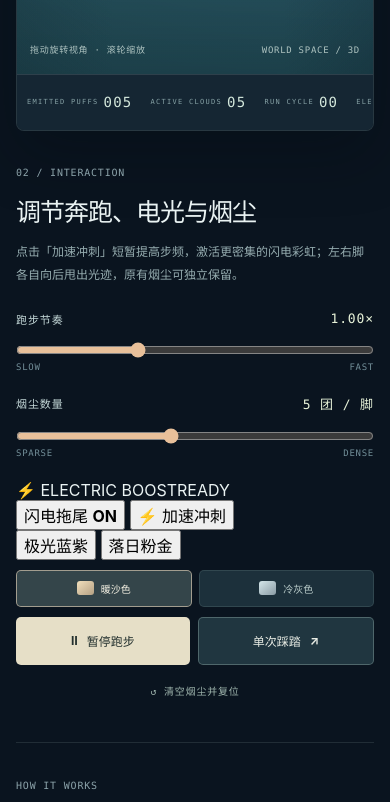
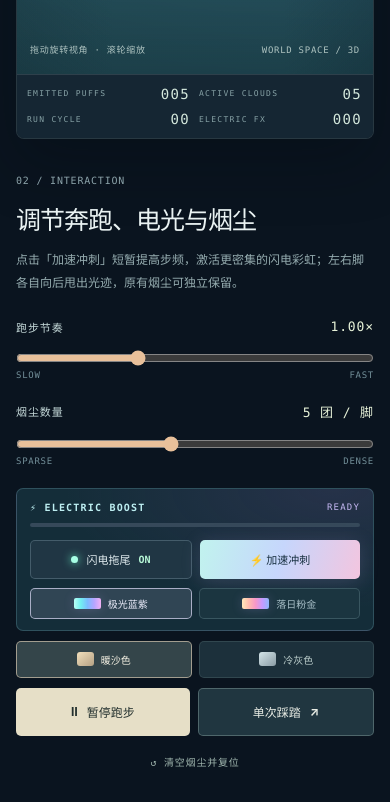
Before and after one commit to GioGyan90/3d_React_test2, a plain HTML site: page running-dust/index.html in a window 390 px wide. Shown: the part 724-1526 px from the top of the page. Drawn offline with nearby package versions, Linux system fonts and the light colour scheme.

Commit message:
style(running-dust): add responsive electric boost switch, meter and hue palettes

```diff
--- a/running-dust/style.css
+++ b/running-dust/style.css
@@ -41,3 +41,33 @@ footer{height:76px;border-top:1px solid #cdebe216;display:flex;justify-content:s
 @media(max-width:1060px){.shell{padding:0 28px}.workbench{grid-template-columns:1fr;gap:24px}.controls{max-width:850px}.intro-mark{font-size:100px}}
 @media(max-width:650px){.shell{padding:0 16px}.nav{height:auto;min-height:66px;flex-wrap:wrap;padding:13px 0;gap:10px}.identity{font-size:10px}.nav-right{gap:14px;font-size:10px}.nav-right a:first-child{display:none}.intro{padding:40px 0 34px}.intro-mark{display:none}h1{font-size:43px}.intro-copy{font-size:12px}.viewer-top{height:47px;padding:0 13px;font-size:8px}.viewport{height:420px}.top-left{top:15px;left:13px}.top-left b{font-size:16px}.top-right{top:15px;right:13px}.bottom-left{bottom:15px;left:13px}.bottom-right{bottom:15px;right:13px}.viewer-foot{padding:0 10px;gap:9px;height:56px}.readout{gap:5px}.readout span{font-size:7px}.readout strong{font-size:14px}.workbench{padding:36px 0}.controls{grid-template-columns:1fr}.control-actions{gap:10px}.explain{padding:37px 0;align-items:start;flex-direction:column}footer{height:66px;font-size:8px}}
 @media(prefers-reduced-motion:reduce){.viewport{scroll-behavior:auto}}
+
+
+/* Electric rainbow boost panel — soft neon accents, no hard rainbow strips. */
+.electric-controls{border:1px solid #8fc8d73a;border-radius:7px;padding:13px 13px 11px;background:radial-gradient(ellipse at 89% 0,#71458d31,transparent 60%),#142d39}
+.electric-heading{font:700 10px ui-monospace,Consolas,monospace;letter-spacing:.12em;color:#bdeef1;display:flex;justify-content:space-between;align-items:center;gap:14px;margin-bottom:10px}
+.electric-heading span:last-child{color:#c6b8f3;font-size:9px;font-weight:500}
+.electric-meter{height:4px;border-radius:20px;background:#36495a;overflow:hidden;margin-bottom:13px}
+.electric-meter span{height:100%;width:0;display:block;border-radius:20px;background:linear-gradient(90deg,#a7f5ec,#a3bdfa,#edace3,#ffcfab);box-shadow:0 0 15px #bcaaff;transition:width .06s linear}
+.electric-switches{display:flex;gap:8px}
+.electric-switches button{height:39px;border-radius:5px;border:1px solid #98b6c54b;font-size:11px;font-weight:650;display:flex;justify-content:center;align-items:center;gap:8px;white-space:nowrap;padding:0 10px}
+#electric-toggle{flex:1;background:#203644;color:#e0ebee}#electric-toggle[aria-pressed=false]{color:#8f9ea5;background:#182833}
+.electric-led{width:7px;height:7px;border-radius:50%;background:#a7ffe5;box-shadow:0 0 9px #67efc4}
+#electric-toggle[aria-pressed=false] .electric-led{background:#61737b;box-shadow:none}
+#electric-toggle strong{font:700 10px ui-monospace,Consolas,monospace;color:#b6f7d6}
+#electric-toggle[aria-pressed=false] strong{color:#7d929a}
+.boost-button{flex:1;background:linear-gradient(105deg,#c1f3ee,#c6d6fc 50%,#f3c5df);color:#183040;border:0!important;box-shadow:0 3px 19px #cbaff52b}
+.boost-button[aria-pressed=true]{box-shadow:0 0 24px #bba9ee70}
+.electric-palettes{display:flex;gap:7px;margin-top:9px}
+.electric-palettes button{flex:1;min-width:0;padding:7px;border:1px solid #abced536;border-radius:5px;color:#a8bfc7;background:#1b3540;font-size:10px;display:flex;gap:7px;align-items:center;justify-content:center}
+.electric-palettes button[aria-pressed=true]{border-color:#d5d5f0bb;color:#f0f1ff;background:#304554}
+.electric-swatch{width:27px;height:11px;border-radius:2px;display:block;box-shadow:0 0 11px #c2a9fb35}
+.electric-swatch.aurora{background:linear-gradient(90deg,#b9fff4,#72eff1,#7bbdff,#b6a5ff,#f2b1f4)}
+.electric-swatch.sunset{background:linear-gradient(90deg,#ffe9ba,#ffbcad,#f898c8,#c69aff,#8fb7fb)}
+@media(max-width:650px){
+  .viewer-foot{flex-wrap:wrap;height:auto;min-height:64px;padding:9px 10px;row-gap:6px}
+  .viewer-foot-line{display:none}
+  .readout{width:calc(50% - 5px);justify-content:space-between}
+  .readout span{font-size:8px}
+  .readout strong{font-size:14px}
+}
```
